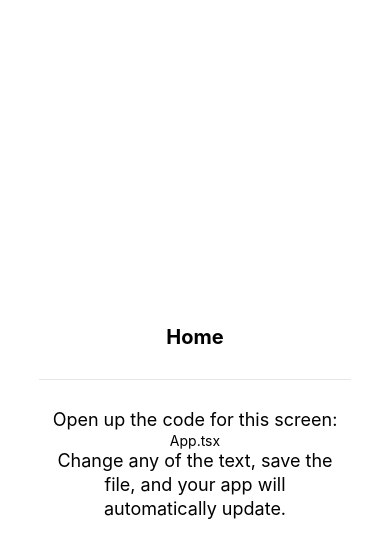
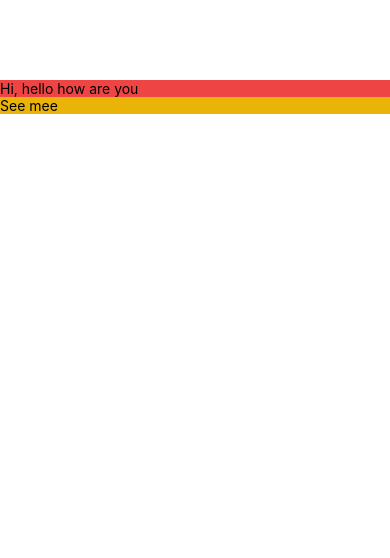
Before and after one commit to tanmay5114/privy-integration, a React Native app: screen / in a window 390 px wide. Shown: the top 558 px of the page. Built offline with nearby package versions, Linux system fonts and the light colour scheme.

Commit message:
initial commit with nativewind setup

```diff
--- a/App.tsx
+++ b/App.tsx
@@ -1,13 +1,21 @@
 import { ScreenContent } from 'components/ScreenContent';
-import { StatusBar } from 'expo-status-bar';
 
 import './global.css';
+import { View, Text } from 'react-native';
 
 export default function App() {
   return (
     <>
-      <ScreenContent title="Home" path="App.tsx"></ScreenContent>
-      <StatusBar style="auto" />
+      {/* <ScreenContent title="Home" path="App.tsx"></ScreenContent> */}
+      <View>
+        <Text className='bg-red-500 mt-20'>
+          Hi, hello how are you
+        </Text>
+        <Text className='bg-yellow-500'>
+          See mee
+        </Text>
+
+      </View>
     </>
   );
 }
--- a/components/Container.tsx
+++ /dev/null
@@ -1,9 +0,0 @@
-import { SafeAreaView } from 'react-native';
-
-export const Container = ({ children }: { children: React.ReactNode }) => {
-  return <SafeAreaView className={styles.container}>{children}</SafeAreaView>;
-};
-
-const styles = {
-  container: 'flex flex-1 m-6',
-};
--- /dev/null
+++ b/nativewind-env.d.ts
@@ -0,0 +1,3 @@
+/// <reference types="nativewind/types" />
+
+// NOTE: This file should not be edited and should be committed with your source code. It is generated by NativeWind.
```
Also changed, not shown: package.json (+13 -10 lines), 1 other file (tests, documents, lock files or other folders).
